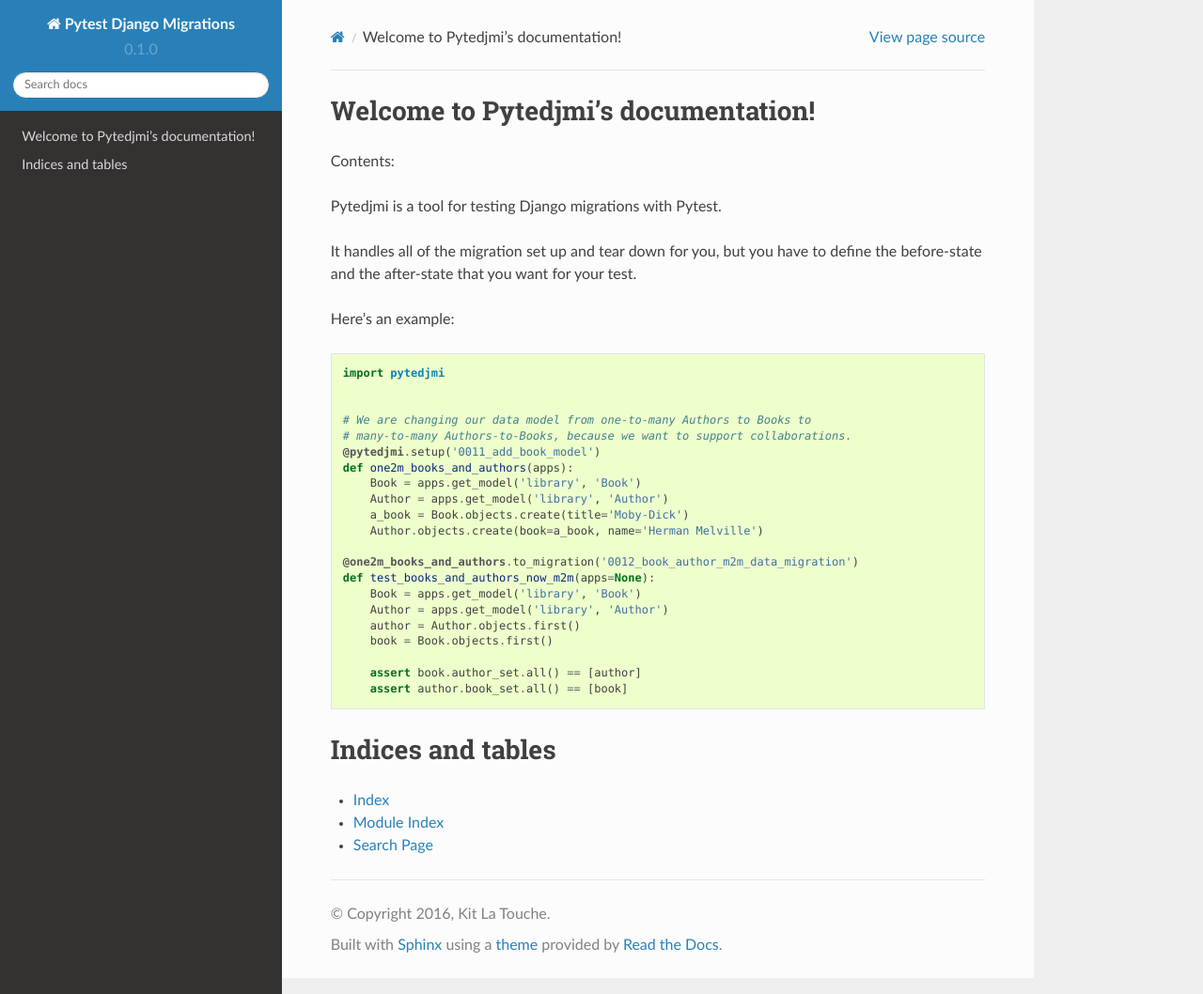
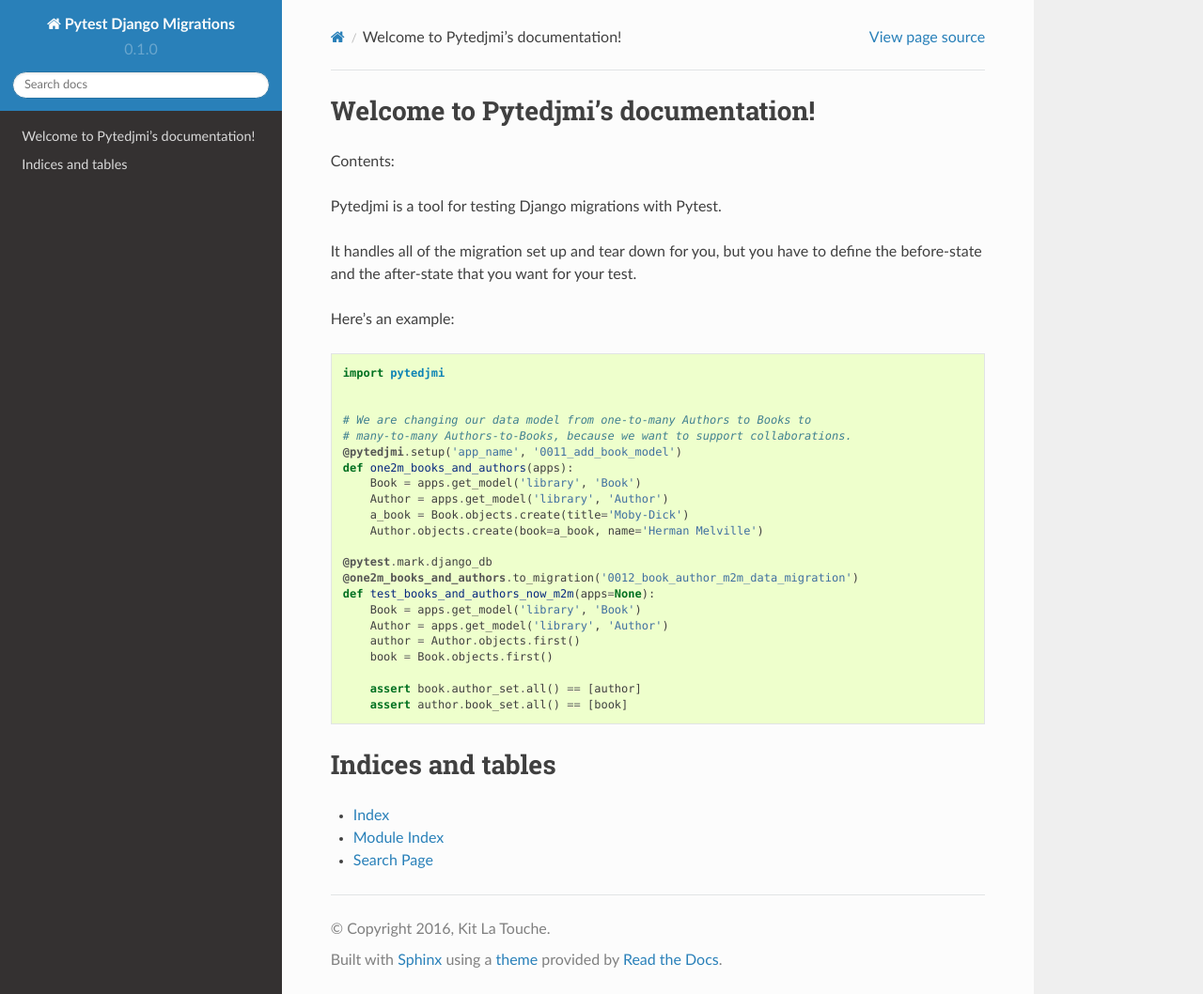
Before and after one commit to wlonk/pytest-django-migrations, a Sphinx documentation site: the page built from docs/source/index.rst, in a window 1280 px wide and 1058 px high. Shown: the whole window at 94% size. Built offline with Sphinx 7.4.7 and the Read the Docs theme 2.0.0, drawn with Linux system fonts in a browser that asks for light colours.

Commit message:
Fix docs issues

```diff
--- a/docs/source/index.rst
+++ b/docs/source/index.rst
@@ -22,13 +22,14 @@
 
    # We are changing our data model from one-to-many Authors to Books to
    # many-to-many Authors-to-Books, because we want to support collaborations.
-   @pytedjmi.setup('0011_add_book_model')
+   @pytedjmi.setup('app_name', '0011_add_book_model')
    def one2m_books_and_authors(apps):
        Book = apps.get_model('library', 'Book')
        Author = apps.get_model('library', 'Author')
        a_book = Book.objects.create(title='Moby-Dick')
        Author.objects.create(book=a_book, name='Herman Melville')
 
+   @pytest.mark.django_db
    @one2m_books_and_authors.to_migration('0012_book_author_m2m_data_migration')
    def test_books_and_authors_now_m2m(apps=None):
        Book = apps.get_model('library', 'Book')
```
